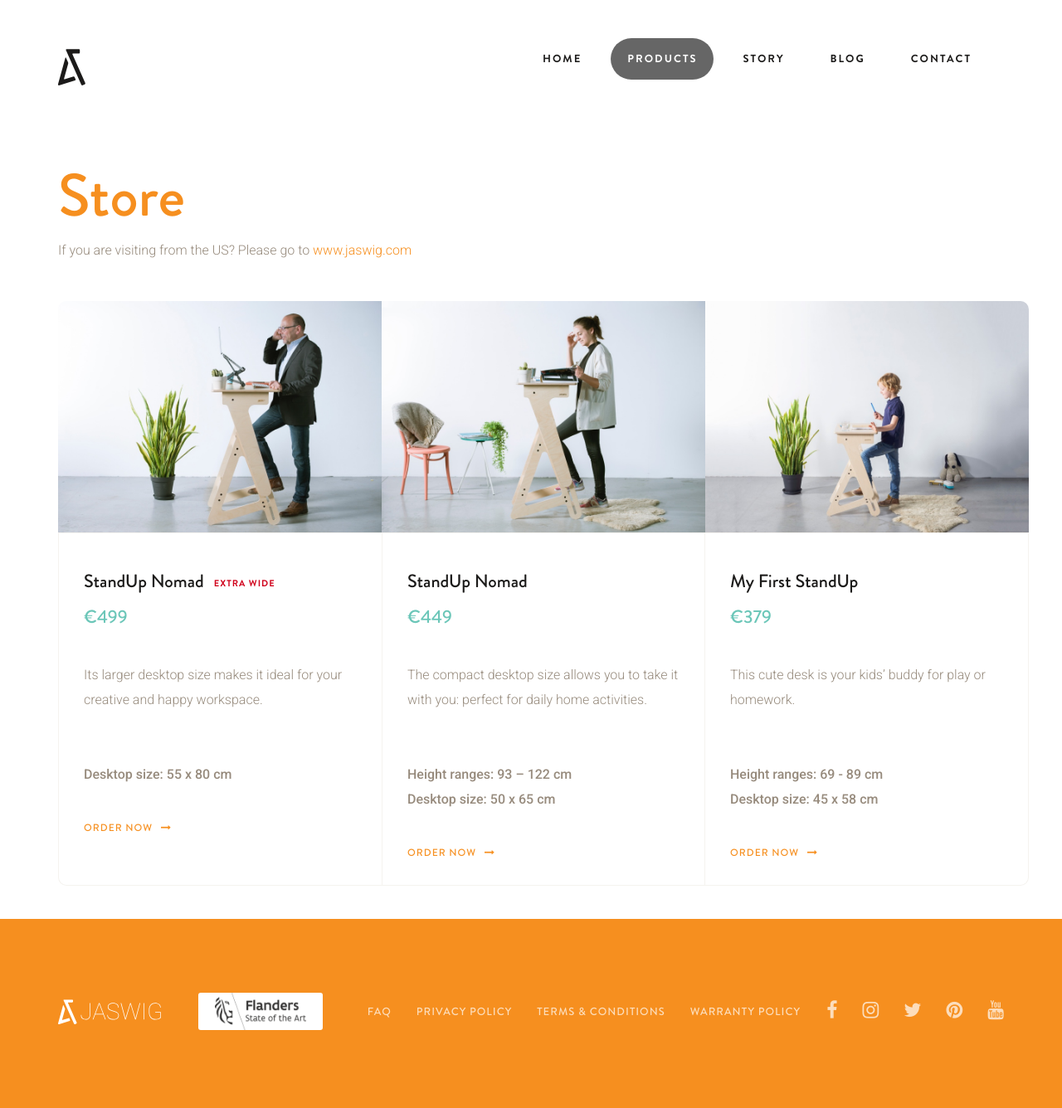
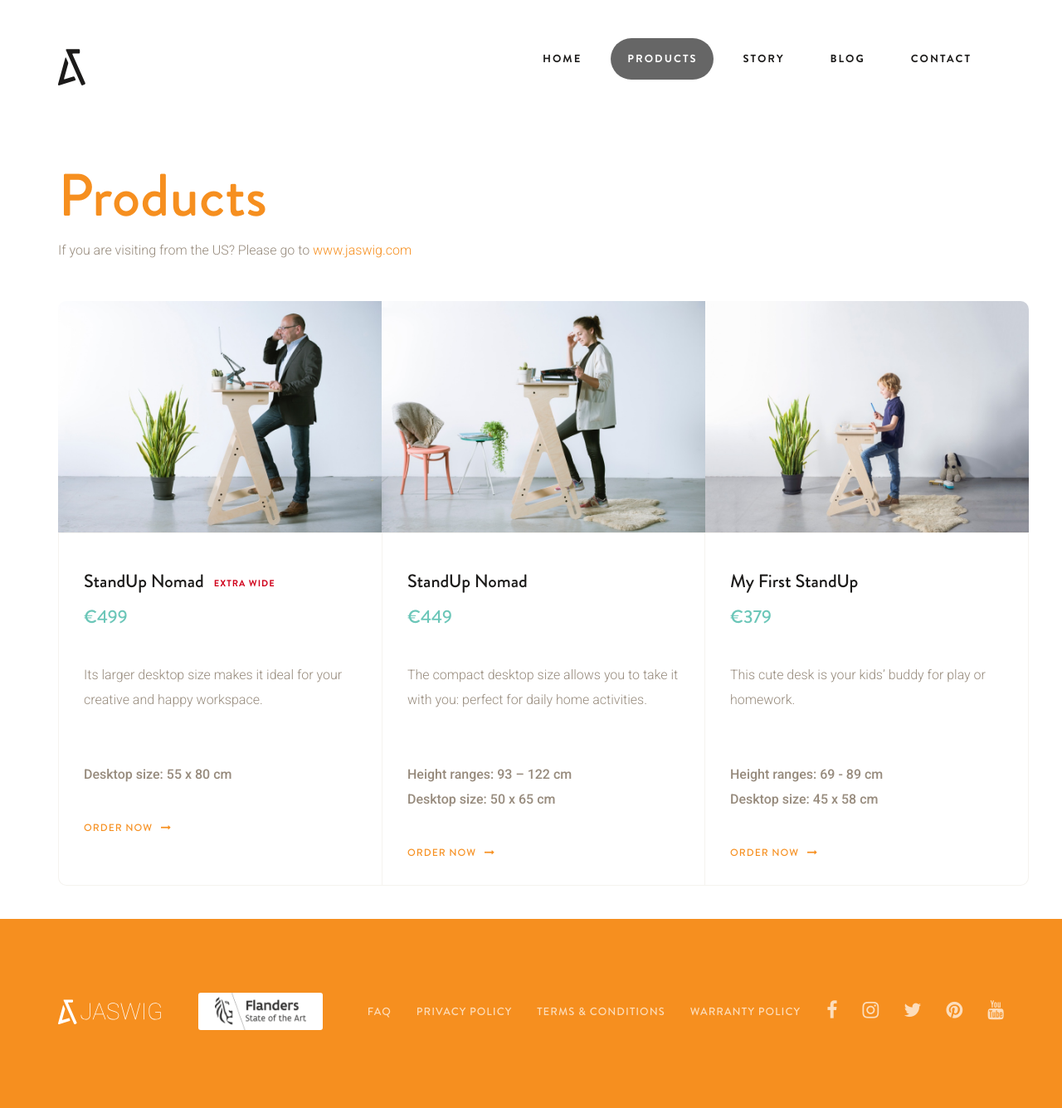
Before and after one commit to samuelrieder/jaswig.github.io, a Jekyll site: the page built from store.html, in a window 1280 px wide. Shown: the whole page at 83% size. Built offline with Jekyll 4.4.1, drawn with Linux system fonts in a browser that asks for light colours; nearby versions of some CDN libraries.

Commit message:
Change of heading

```diff
--- a/store.html
+++ b/store.html
@@ -10,7 +10,7 @@ position: 2
   <div class="container">
     <div class="row">
       <div class="col-xs-12">
-        <h1 class="large fix_padding_store">Store</h1>
+        <h1 class="large fix_padding_store">Products</h1>
         <p class="go_to_eu store_go_to">If you are visiting from the US? Please go to <a href="http://www.jaswig.com">www.jaswig.com</a></p>
       </div>
       <div class="col-xs-12">
```
